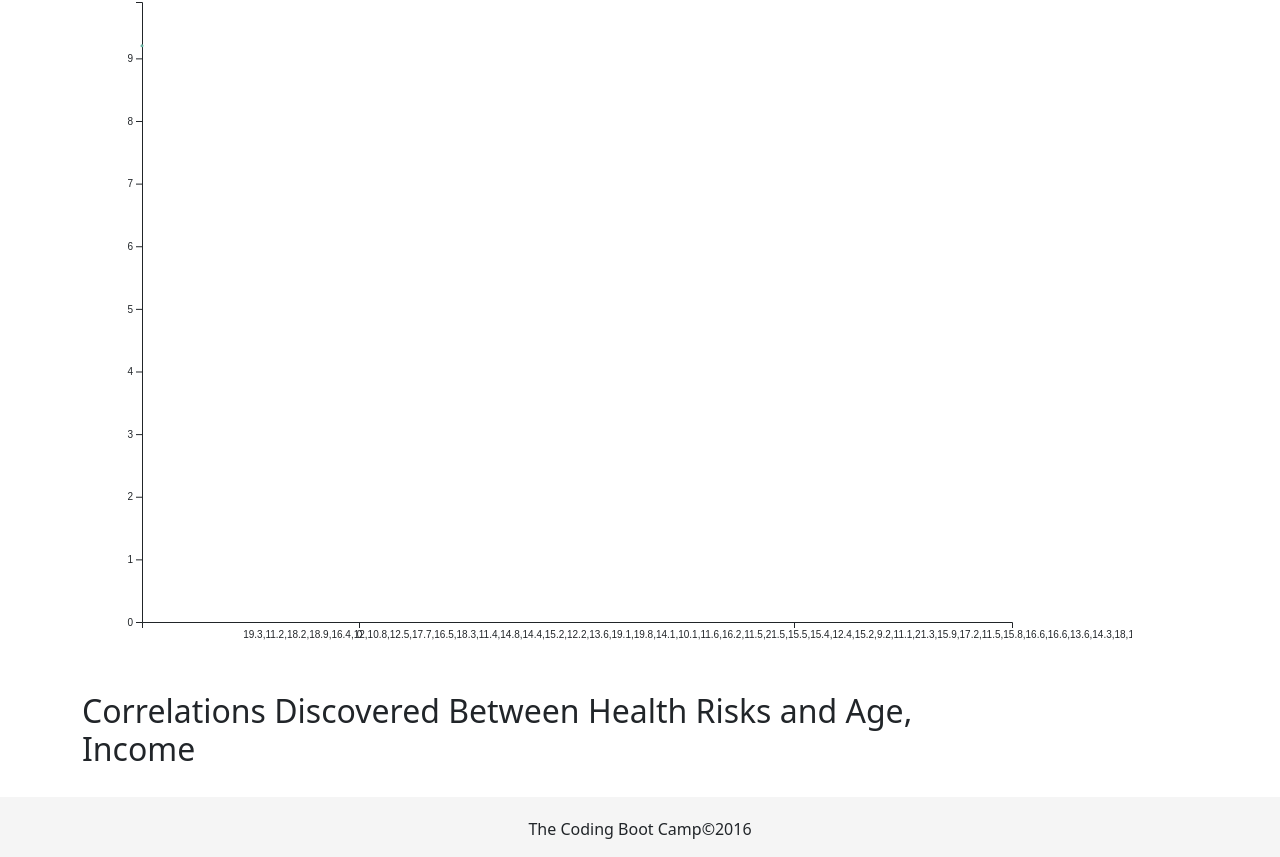
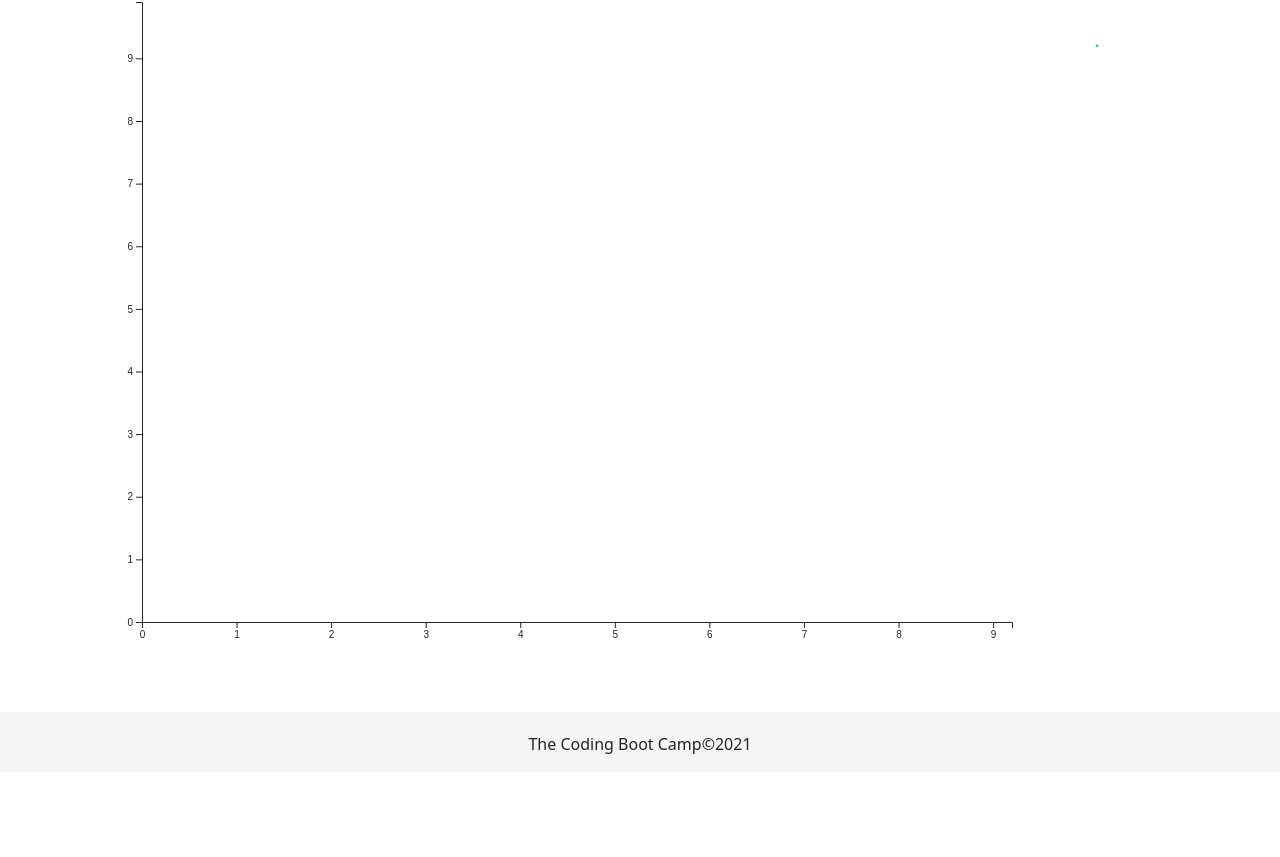
Before and after one commit to MikeEjike/D3-challenge, a plain HTML site: page D3_data_journalism/index.html in a window 1280 px wide. Shown: the part 64-921 px from the top of the page. After the commit the page ends 836 px from the top, so only its background shows below. Drawn offline with nearby package versions, Linux system fonts and the light colour scheme.

Commit message:
all struggle

```diff
--- a/D3_data_journalism/assets/js/app.js
+++ b/D3_data_journalism/assets/js/app.js
@@ -17,49 +17,57 @@ let svg = d3
   .attr("height", svgHeight + chartMargin.top + chartMargin.bottom)
   .attr("width", svgWidth + chartMargin.left + chartMargin.right)
   .append("g")
-  .attr("transform", "translate(" + chartMargin.left + "," + chartMargin.top + ")");
+  .attr(
+    "transform",
+    "translate(" + chartMargin.left + "," + chartMargin.top + ")"
+  );
 
 dataFile = "assets/data/data.csv";
-d3.csv(dataFile).then((data) => {
-  console.log(data[0].poverty);
+d3.csv(dataFile).then((myData) => {
+  myData.map((data) => {
+      console.log((data))
+    // console.log(d3.max(myData, (item) => item.healthcare));
+  });
+  console.log(d3.max(myData, item => item.healthcare));
 
   // scale for y axis
   let y = d3
     .scaleLinear()
-    .domain([0, d3.max(data, (item) => item.healthcare)])
+    .domain([0, d3.max(myData, (item) => item.healthcare)])
     .range([chartHeight, 0]);
   svg.append("g").call(d3.axisLeft(y));
 
   // scale for x axis
   let x = d3
-    .scaleBand()
-    .domain([0, data.map((item) => item.poverty)])
-    .range([0, chartWidth])
-    // .paddingInner(0.1)
-    // .paddingOuter(0.2); //talk about xScale.step
-    // .padding(0.2);
+    .scaleLinear()
+    .domain([0, d3.max(myData, (item) => item.poverty)]) //data.map((item) => item.poverty)])
+    .range([0, chartWidth]);
+  // .paddingInner(0.1)
+  // .paddingOuter(0.2); //talk about xScale.step
+  // .padding(0.2);
   svg
     .append("g")
     .attr("transform", "translate(0," + chartHeight + ")")
     .call(d3.axisBottom(x));
 
   // x and y axis
-//   let bottomAxis = d3.axisBottom(x);
-//   let leftAxis = d3.axisLeft(y).ticks(10);
+  //   let bottomAxis = d3.axisBottom(x);
+  //   let leftAxis = d3.axisLeft(y).ticks(10);
 
   // adding data to scatter
   svg
     .append("g")
     .selectAll("dot")
-    .data(data)
+    .data(myData)
     .enter()
     .append("circle")
     .attr("cx", function (item) {
-      return x(item.healthcare);
+      return x(item.poverty);
     })
     .attr("cy", function (item) {
-      return y(item.poverty);
+      return y(item.healthcare);
     })
     .attr("r", 1.5)
     .style("fill", "#69b3a2");
+  //   });
 });
--- a/D3_data_journalism/index.html
+++ b/D3_data_journalism/index.html
@@ -27,7 +27,7 @@
     <div class="row">
       <div class="col-xs-12  col-md-9">
         <div class="article">
-          <h2>Correlations Discovered Between Health Risks and Age, Income</h2>
+          <!-- <h2>Correlations Discovered Between Health Risks and Age, Income</h2> -->
         </div>
       </div>
     </div>
@@ -35,7 +35,7 @@
 
   <!-- Footer-->
   <div id="footer">
-    <p>The Coding Boot Camp&copy;2016</p>
+    <p>The Coding Boot Camp&copy;2021</p>
   </div>
   <script src="https://cdn.jsdelivr.net/npm/bootstrap@5.0.0-beta1/dist/js/bootstrap.bundle.min.js" integrity="sha384-ygbV9kiqUc6oa4msXn9868pTtWMgiQaeYH7/t7LECLbyPA2x65Kgf80OJFdroafW" crossorigin="anonymous"></script>
   <!-- <script src="https://code.jquery.com/jquery-3.3.1.slim.min.js" integrity="sha384-q8i/X+965DzO0rT7abK41JStQIAqVgRVzpbzo5smXKp4YfRvH+8abtTE1Pi6jizo" crossorigin="anonymous"></script>
```
